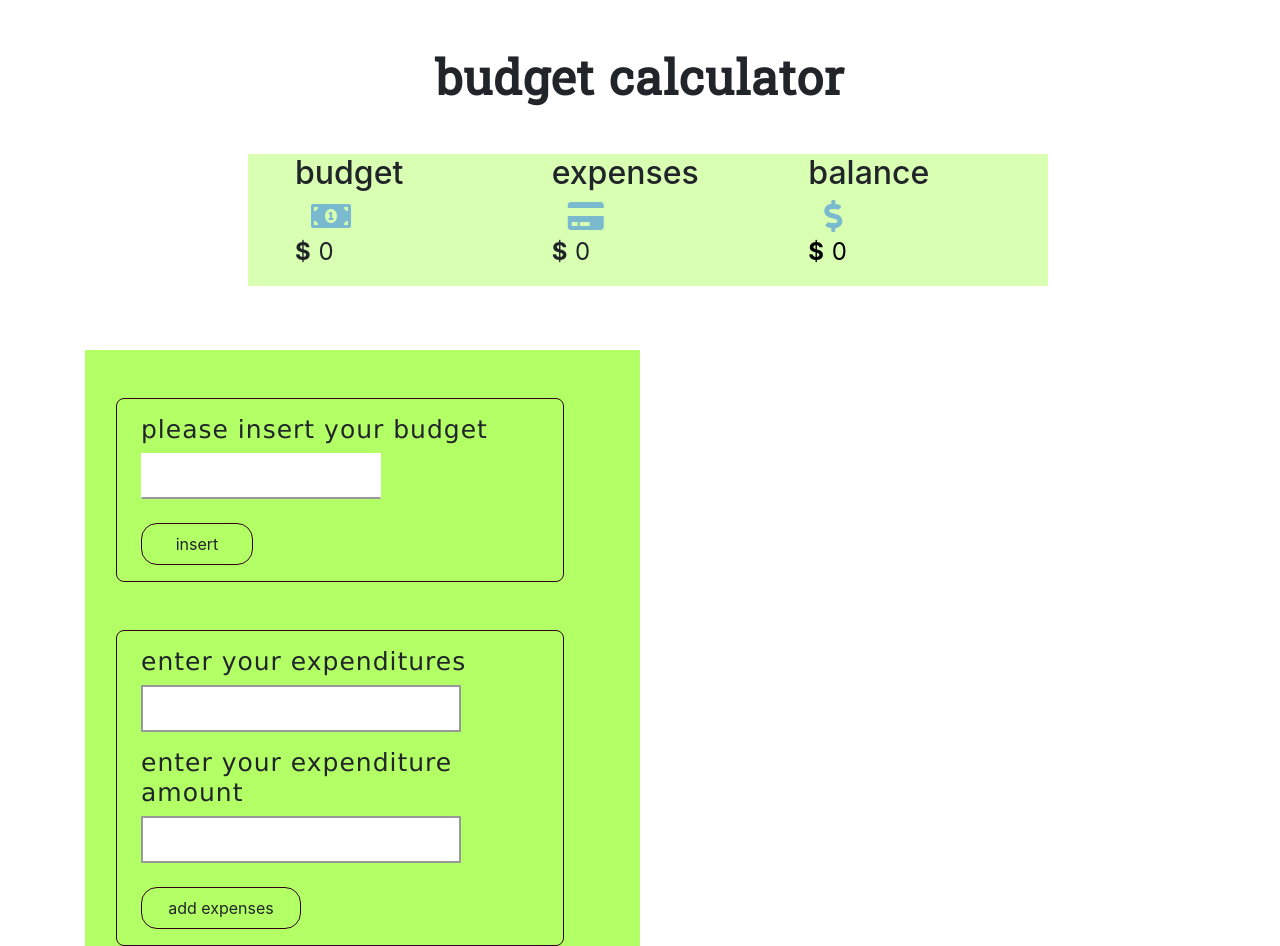
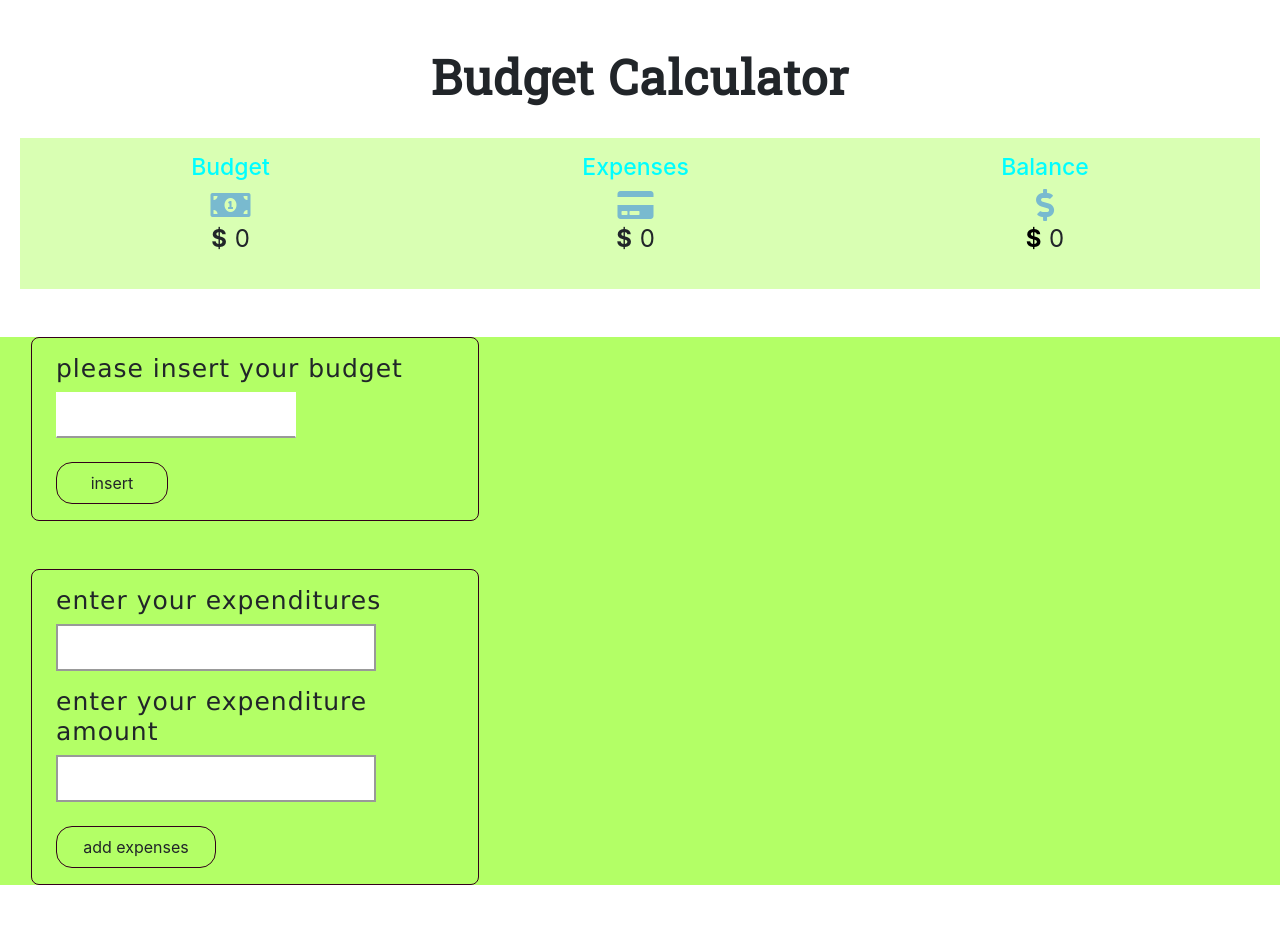
Before and after one commit to GabriellaAmah/javascript-budget-web-app, a plain HTML site: page index.html in a window 1280 px wide. After the commit the page ends 885 px from the top, so only its background shows below. Drawn offline with Linux system fonts and the light colour scheme.

Commit message:
Fixed the bugetCalculator section and added comments to the style file

```diff
--- a/css/main.css
+++ b/css/main.css
@@ -1,30 +1,89 @@
-body{
+* {
   margin: 0;
+  padding: 0;
   box-sizing: border-box;
+}
+
+body {
   overflow-x: hidden;
 }
 
-.container{
+/**Header Styles*/
+
+header h1 {
+  font-family: "Roboto Slab";
+  letter-spacing: 1px;
+  text-align: center;
+  margin-top: 3rem;
+  font-weight: 600;
+  font-size: 3rem;
+  text-transform: capitalize;
+  word-spacing: 1px;
+}
+
+/***BUdget Calculator styles**/
+.budget-calculator {
+  max-width: 100%;
+  margin: 0 20px;
+}
+
+.budgetCard {
+  display: flex;
+  justify-content: space-around;
+  background-color: #d9ffb3;
+  align-items: center;
+  margin: 2rem auto;
+}
+
+.budgetBox {
+  display: flex;
+  flex-direction: column;
+  justify-content: space-around;
+  align-items: center;
+  margin: 1rem auto;
+}
+
+.budgetCard h2 {
+  font-size: 23px;
+  color: aqua;
+  text-transform: capitalize;
+  text-align: center;
+}
+
+.budget-calculator .symbol {
+  font-size: 2rem;
+  color: rgb(121, 186, 207);
+}
+
+.budget-calculator .currency {
+  font-size: 1.5rem;
+  font-weight: bold;
+}
+
+.budget-calculator .text {
+  font-size: 1.5rem;
+  margin-left: 0.2rem;
+}
+
+.budget-calculator .balanceCurrency {
+  animation-name: textAnimate;
+  animation-duration: 1.5s;
+  animation-delay: 2s;
+  animation-iteration-count: infinite;
+  animation-timing-function: ease;
+}
+
+.container {
   display: grid;
   grid-template-columns: 1fr 1fr;
   margin-top: 4rem;
 }
 
-.sub-container{
+.sub-container {
   background-color: #b3ff66;
 }
 
-header h1{
-    font-family:'Roboto Slab' ;
-    letter-spacing: 1px;
-    text-align: center;
-    margin-top: 3rem;
-    font-weight: 600;
-    font-size: 3rem;
-    word-spacing: 1px;
-}
-
-.card1{
+.card1 {
   margin-top: 3rem;
   display: grid;
   grid-template-columns: 1fr;
@@ -34,15 +93,16 @@ header h1{
   width: 28rem;
 }
 
-.card1 h2{
+.card1 h2 {
   margin-left: 1.5rem;
   margin-top: 1rem;
   letter-spacing: 1px;
-    font-family: 'Lucida Sans', 'Lucida Sans Regular', 'Lucida Grande', 'Lucida Sans Unicode', Geneva, Verdana, sans-serif;
+  font-family: "Lucida Sans", "Lucida Sans Regular", "Lucida Grande",
+    "Lucida Sans Unicode", Geneva, Verdana, sans-serif;
   font-size: 25px;
 }
 
-.card1 input{
+.card1 input {
   width: 15rem;
   margin-left: 1.5rem;
   padding: 0.5rem 1rem;
@@ -52,7 +112,7 @@ header h1{
   border-bottom: 2px solid #999999 !important;
 }
 
-.card1 button{
+.card1 button {
   width: 7rem;
   margin-top: 1.5rem;
   margin-left: 1.5rem;
@@ -65,62 +125,19 @@ header h1{
   outline: transparent;
 }
 
-.card2{
-    display: grid;
-    grid-template-columns: 1fr 1fr 1fr;
-    margin-top: 2rem;
-    background-color: #d9ffb3;
-    width: 50rem !important;
-    margin: auto !important;
-}
-
-.section2{
-    margin-top: 3rem;
-    margin-left: 1rem;
-}
-
-.section2 h2{
-    margin-left: 2rem;
-}
-
-.section2 .symbol{
-    padding-left: 3rem;
-    font-size: 2rem;
-    color:rgb(121, 186, 207) ;
-}
-
-.section2 .currency{
-    margin-left: 2rem;
-    font-size: 1.5rem;
-    font-weight: bold;
-}
-
-.section2 .text{
-    font-size: 1.5rem;
-    margin-left: 0.2rem;
-}
-
-.section2 .balanceText, .balanceCurrency{
-    animation-name: textAnimate;
-    animation-duration: 1.5s;
-    animation-delay: 2s;
-    animation-iteration-count: infinite;
-    animation-timing-function: ease;
-
-}
-
-@keyframes textAnimate{
-    from{
+@keyframes textAnimate {
+  from {
     font-size: 1.5rem;
     color: black;
   }
-    to{
+  to {
     font-size: 2rem;
     color: red;
   }
 }
 
-.card3 #feedback, #feedback2{
+.card3 #feedback,
+#feedback2 {
   background-color: red;
   width: 20rem;
   color: white;
@@ -132,25 +149,25 @@ header h1{
   animation-delay: 1s;
   animation-iteration-count: infinite;
   animation-timing-function: ease-in-out;
-
 }
 
-@keyframes feedback{
-    from{
+@keyframes feedback {
+  from {
     bottom: 0.3rem;
   }
-    to{
-        top:0.1rem;
+  to {
+    top: 0.1rem;
   }
 }
 
-.card3 #feedback, #feedback2 p{
+.card3 #feedback,
+#feedback2 p {
   padding-left: 1rem;
   padding-top: 1rem;
   font-weight: bold;
 }
 
-.card3{
+.card3 {
   display: grid;
   grid-template-columns: 1fr;
   margin-top: 3rem;
@@ -161,7 +178,7 @@ header h1{
   width: 28rem;
 }
 
-.card3 input{
+.card3 input {
   width: 20rem;
   margin-left: 1.5rem;
   padding: 0.5rem 1rem;
@@ -170,16 +187,16 @@ header h1{
   outline: transparent;
 }
 
-.card3 h2{
+.card3 h2 {
   font-size: 25px;
   margin-left: 1.5rem;
   letter-spacing: 1px;
-    font-family: 'Lucida Sans', 'Lucida Sans Regular', 'Lucida Grande', 'Lucida Sans Unicode', Geneva, Verdana, sans-serif;
+  font-family: "Lucida Sans", "Lucida Sans Regular", "Lucida Grande",
+    "Lucida Sans Unicode", Geneva, Verdana, sans-serif;
   margin-top: 1rem;
-
 }
 
-.card3 button{
+.card3 button {
   width: 10rem;
   margin-top: 1.5rem;
   margin-left: 1.5rem;
@@ -192,54 +209,53 @@ header h1{
   outline: transparent;
 }
 
-#section4{
+#section4 {
   margin-top: 2rem;
 }
 
-.card4{
+.card4 {
   margin-top: 1rem;
   display: grid;
-    grid-template-columns: 1fr 1fr ;
+  grid-template-columns: 1fr 1fr;
   width: 30rem;
   margin-left: 1.2rem;
   border: 1px solid transparent;
   border-radius: 1rem;
 }
 
-.card4 p{
+.card4 p {
   padding-left: 1rem;
   padding-top: 0.5rem;
   font-weight: bold;
   font-size: 18px;
 }
 
-.card4 i{
+.card4 i {
   padding-top: 1rem;
   cursor: pointer;
 }
 
-@media screen and (max-width: 480px){
-
-    header h1{
+@media screen and (max-width: 480px) {
+  header h1 {
     font-size: 30px;
     text-align: center;
   }
-    .card2{
+  .card2 {
     display: grid;
     grid-template-columns: 1fr 1fr 1fr;
     margin-top: 2rem;
     background-color: #d9ffb3;
-        width:40rem !important;
+    width: 40rem !important;
     margin: auto !important;
     padding-right: 10rem !important;
   }
 
-    .container{
+  .container {
     display: grid;
     grid-template-columns: 1fr;
   }
 
-    .sub-container{
+  .sub-container {
     margin-left: 3rem !important;
   }
 }
--- a/index.html
+++ b/index.html
@@ -15,40 +15,41 @@
             <h1>budget calculator</h1>
         </header>
         <main>
-
-            <div class="section2">
-                <div class="card2 container-fluid">
-                    <div class="box1">
+            <div class="budget-calculator">
+                <div class="budgetCard container-fluid">
+                    <div class="budgetBox">
                         <h2>budget</h2>
                         <i class="fas fa-money-bill-alt symbol"></i>
-                        <p> <span class="currency">$</span> <span class="budgetText text" id="budgetText">0</span></p>
+                        <p>
+                        <span class="currency">$</span> <span class="budgetText text" id="budgetText">0</span>
+                    </p>
                     </div>
 
-                    <div class="box2">
+                    <div class="budgetBox">
                         <h2>expenses</h2>
                         <i class="fas fa-credit-card symbol"></i>
-                        <p> <span class="currency">$</span> <span class="expenseText text" id="currentExpenses">0</span></p>
+                        <p>
+                        <span class="currency">$</span> <span class="expenseText text" id="currentExpenses">0</span>
+                    </p>
                     </div>
 
-                    <div class="box3">
+                    <div class="budgetBox">
                         <h2>balance</h2>
                         <i class="fas fa-dollar-sign symbol"></i>
-                        <p> <span class="currency balanceCurrency">$</span> <span class="balanceText text" id="currentBalance">0 </span></p>
+                        <p>
+                        <span class="currency balanceCurrency">$</span> <span class="balanceText text" id="currentBalance">0 </span>
+                    </p>
                     </div>
                 </div>
             </div>
 
-            <div class="container">
+
+            <div class="budgetContainer">
                 <div class="sub-container container-fluid">
-
-
-
-
-
                 <div id="section1">
                     <div class="card1">
                         <div id="feedback2" hidden>
-                            <p> <i class="fa fa-exclamation-triangle"></i> please insert your current budget</p>
+                            <p> <i class="fa fa-exclamation-triangle"></i> Type in your budget:</p>
                         </div>
                         <h2>please insert your budget</h3>
                             <input type="number" required  id="budgetAmount">
```
Lines whose indentation alone changed are shown as unchanged.
